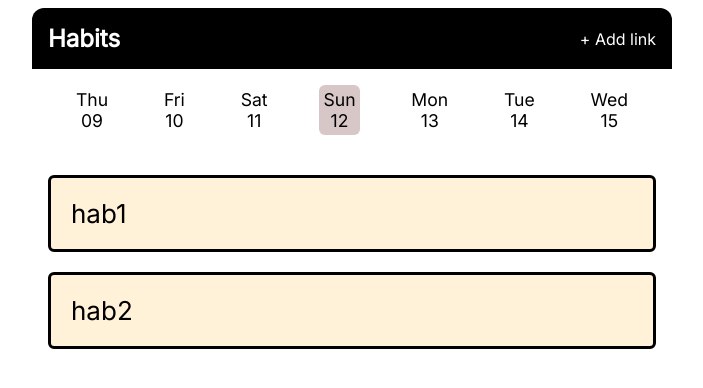
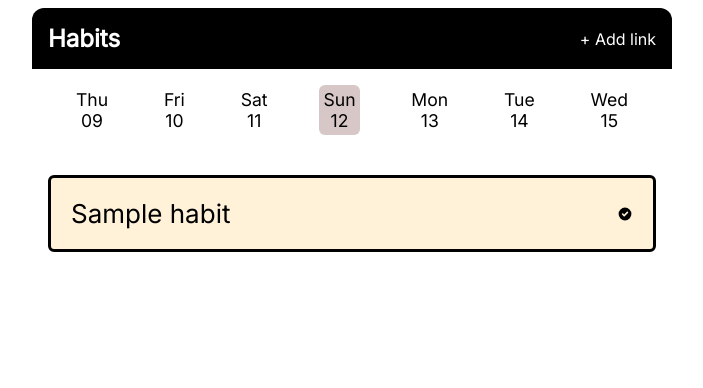
Before and after one commit to SzymonKwiecinski/Habit-Tracker, a Flask app: page / in a window 1280 px wide. Shown: the top 388 px of the page, without its empty margins (288-991 px from the left). Run offline with Flask 2, Linux system fonts and the light colour scheme; a database or web service that is not in the repository returns one stand-in record (values such as "Sample title").

Commit message:
fix '_id' naming bug

```diff
--- a/app.py
+++ b/app.py
@@ -1,8 +1,16 @@
 from flask import Flask
 from routes import pages
+import os
+from pymongo import MongoClient
+from dotenv import load_dotenv
+
+load_dotenv()
+
 
 def create_app():
     app = Flask(__name__)
     app.register_blueprint(pages)
+    client = MongoClient(os.environ.get('MONGODB_URI'))
+    app.db = client.get_default_database()
 
     return app
--- a/requirements.txt
+++ b/requirements.txt
@@ -1,2 +1,3 @@
 flask
 python-dotenv
+pymongo[srv]
--- a/routes.py
+++ b/routes.py
@@ -1,49 +1,63 @@
-from flask import Blueprint, render_template, request, redirect, url_for
-from collections import defaultdict
+from flask import Blueprint, render_template, request, redirect, url_for, current_app
+import uuid
 import datetime
 
 pages = Blueprint("habits", __name__, template_folder="templates", static_folder="static")
-habits = ['hab1', 'hab2']
-completions = defaultdict(list)
 
 
 @pages.context_processor
 def add_calc_date_range():
-    def date_range(start: datetime.date):
+    def date_range(start: datetime.datetime):
         return [start + datetime.timedelta(days=diff) for diff in range(-3, 4)]
 
     return {"date_range": date_range}
+
+
+def today_at_midnight():
+    today = datetime.datetime.today()
+    return datetime.datetime(today.year, today.month, today.day)
 
 
 @pages.route('/')
 def index():
     date_str = request.args.get('date')
     if date_str:
-        selected_date = datetime.date.fromisoformat(date_str)
+        selected_date = datetime.datetime.fromisoformat(date_str)
     else:
-        selected_date = datetime.date.today()
+        selected_date = today_at_midnight()
+
+    habits_on_date = current_app.db.habits.find({"added": {"$lte": selected_date}})
+
+    completions = [
+        habit["habitId"]
+        for habit in current_app.db.completions.find({"date": selected_date})
+    ]
 
     return render_template(
         'index.html',
-        habits=habits,
+        habits=habits_on_date,
         title="Habit tracker - Home",
         selected_date=selected_date,
-        completions=completions[selected_date]
+        completions=completions
     )
 
 
 @pages.route('/add', methods=["GET", "POST"])
 def add_habit():
+    today = today_at_midnight()
+
     if request.method == 'POST':
-        habits.append(request.form.get('habit'))
-    return render_template("add_habit.html", title="Habit Tracker - Add Habit", selected_date=datetime.date.today())
+        current_app.db.habits.insert_one(
+            {"_id": uuid.uuid4().hex, "added": today, "name": request.form.get("habit")}
+        )
+    return render_template("add_habit.html", title="Habit Tracker - Add Habit", selected_date=today)
 
 
 @pages.route("/complete", methods=["POST"])
 def complete():
     date_string = request.form.get('date')
-    habit = request.form.get("habitName")
-    date = datetime.date.fromisoformat(date_string)
-    completions[date].append(habit)
+    habit = request.form.get("habitId")
+    date = datetime.datetime.fromisoformat(date_string)
+    current_app.db.completions.insert_one({"date": date, "habitId": habit})
 
     return redirect(url_for("habits.index", date=date_string))
--- a/templates/index.html
+++ b/templates/index.html
@@ -3,11 +3,11 @@
 {% block main_content %}
     <section class="habit-list">
         {% for habit in habits %}
-            {% set completed = habit in completions %}
+            {% set completed = habit["_id"] in completions %}
             {% if completed %}
                 <div class="habit completed">
                     <p class="habit__name">
-                        {{ habit }}
+                        {{ habit["name"] }}
                     </p>
                     <svg class="habit__icon" xmlns="http://www.w3.org/2000/svg" viewBox="0 0 20 20" fill="currentColor">
                         <path fill-rule="evenodd" d="M10 18a8 8 0 100-16 8 8 0 000 16zm3.707-9.293a1 1 0 00-1.414-1.414L9 10.586 7.707 9.293a1 1 0 00-1.414 1.414l2 2a1 1 0 001.414 0l4-4z" clip-rule="evenodd" />
@@ -16,10 +16,10 @@
             {% else %}
                 <div class="habit">
                     <form method="POST" class="habit__form" action="{{ url_for('habits.complete') }}">
-                        <input type="hidden" id="habitName" name="habitName" value="{{ habit }}" />
+                        <input type="hidden" id="habitId" name="habitId" value="{{ habit["_id"] }}" />
                         <input type="hidden" id="date" name="date" value="{{ selected_date }}" />
                         <button type="submit" class="habit__button">
-                            {{ habit }}
+                            {{ habit["name"] }}
                         </button>
                     </form>
                 </div>
```
Also changed, not shown: 2 other files.
